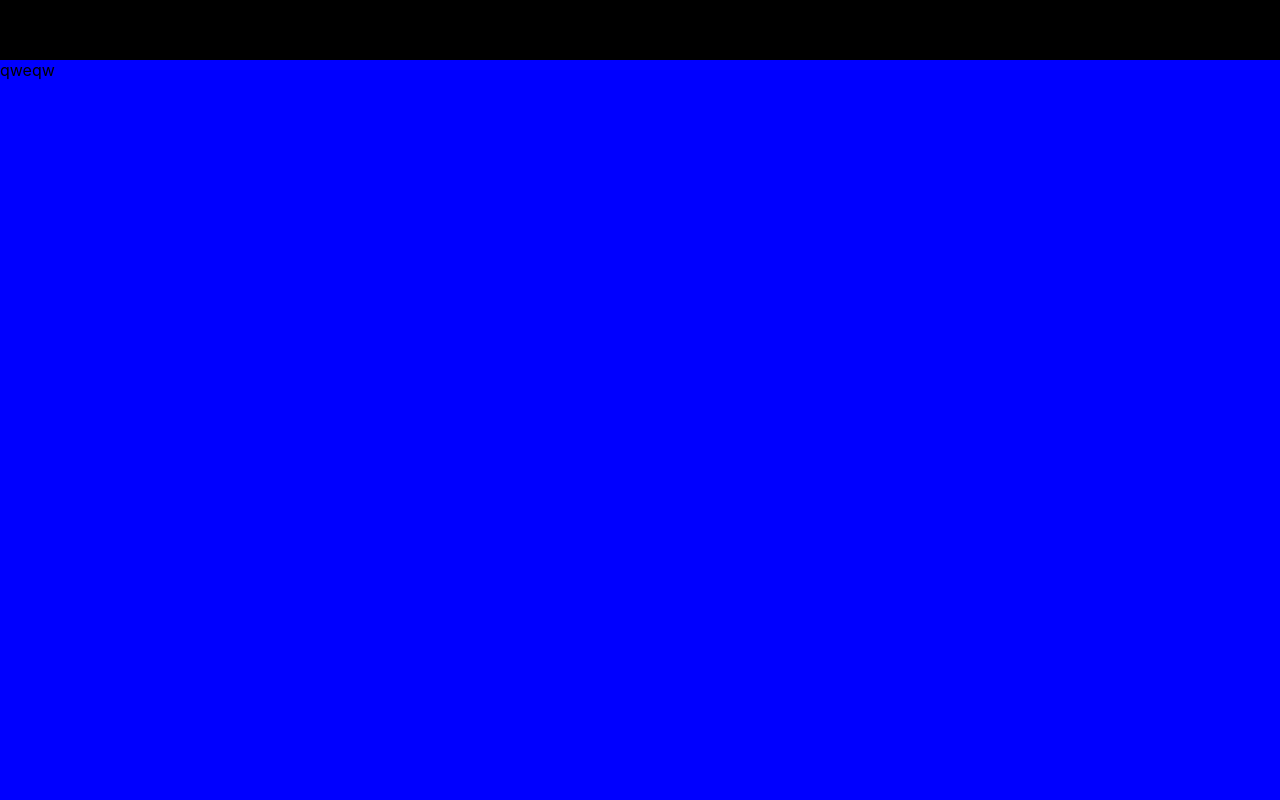
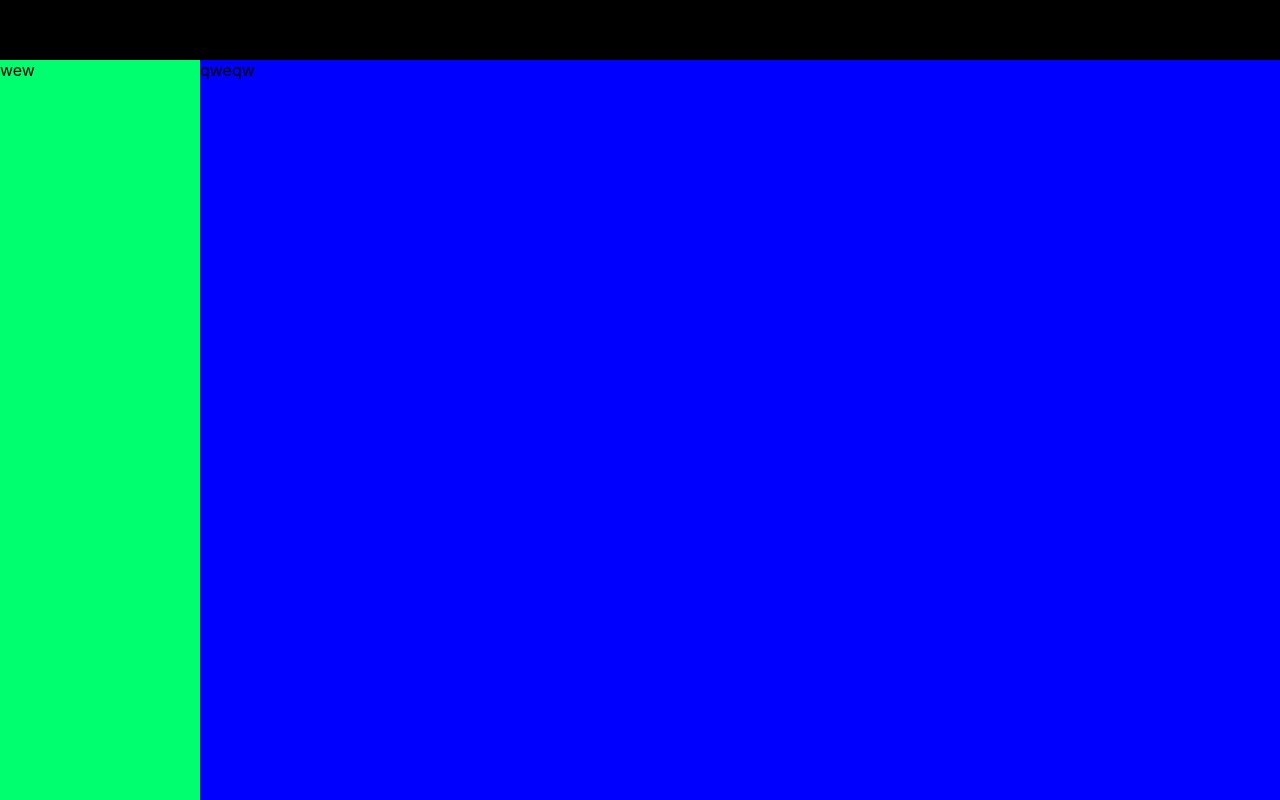
Before and after one commit to 0x-tsar/cards-nft, a Next.js app: page / in a window 1280 px wide. Built offline with nearby package versions, Linux system fonts and the light colour scheme.

Commit message:
complete layout

```diff
--- a/src/Components/Header.jsx
+++ b/src/Components/Header.jsx
@@ -2,11 +2,9 @@ import React from "react";
 import styled from "styled-components";
 
 export const Container = styled.div`
-  /* width: 100vw;
-  height: 50px; */
   background-color: black;
+  grid-area: header;
   display: flex;
-  grid-area: "header";
 `;
 
 const Header = () => {
--- /dev/null
+++ b/src/Components/LeftBar.jsx
@@ -0,0 +1,13 @@
+import React from "react";
+import styled from "styled-components";
+
+export const Container = styled.div`
+  background-color: #00ff6e;
+  grid-area: leftbar;
+`;
+
+const LeftBar = () => {
+  return <Container>wew</Container>;
+};
+
+export default LeftBar;
--- a/src/pages/_app.js
+++ b/src/pages/_app.js
@@ -1,28 +1,44 @@
 import "../../styles/globals.css";
 import styled from "styled-components";
 import Header from "../Components/Header";
+import LeftBar from "../Components/LeftBar";
+import Head from "next/head";
+
+// import { AuthProvider } from "../providers/context";
 
 export const Container = styled.div`
-  width: 100vw;
-  height: 100vh;
   background-color: blue;
   display: grid;
   grid-template-areas:
-    "header"
-    "main";
+    "header header"
+    "leftbar main";
 
-  grid-template-rows: 60px 1fr;
-  grid-template-columns: 1fr;
-
-  /* flex-direction: column; */
+  grid-template-columns: 200px 1fr;
+  grid-template-rows: 60px calc(100vh - 60px);
 `;
 
 function MyApp({ Component, pageProps }) {
   return (
-    <Container>
-      <Header />
-      <Component {...pageProps} />
-    </Container>
+    // <AuthProvider>
+    <div>
+      <Head>
+        <title>Cards NFT</title>
+        <meta name="description" content="Generated by create next app" />
+        <link rel="icon" href="/favicon.ico" />
+        <link rel="preconnect" href="https://fonts.googleapis.com" />
+        <link rel="preconnect" href="https://fonts.gstatic.com" crossorigin />
+        <link
+          href="https://fonts.googleapis.com/css2?family=Kanit:ital@0;1&display=swap"
+          rel="stylesheet"
+        />
+      </Head>
+
+      <Container>
+        <Header />
+        <LeftBar />
+        <Component {...pageProps} />
+      </Container>
+    </div>
   );
 }
 
--- a/src/pages/index.js
+++ b/src/pages/index.js
@@ -3,7 +3,8 @@ import styles from "../../styles/Home.module.css";
 import styled from "styled-components";
 
 export const Container = styled.div`
-  grid-area: "main";
+  grid-area: main;
+  display: flex;
 `;
 
 export default function Home() {
```
